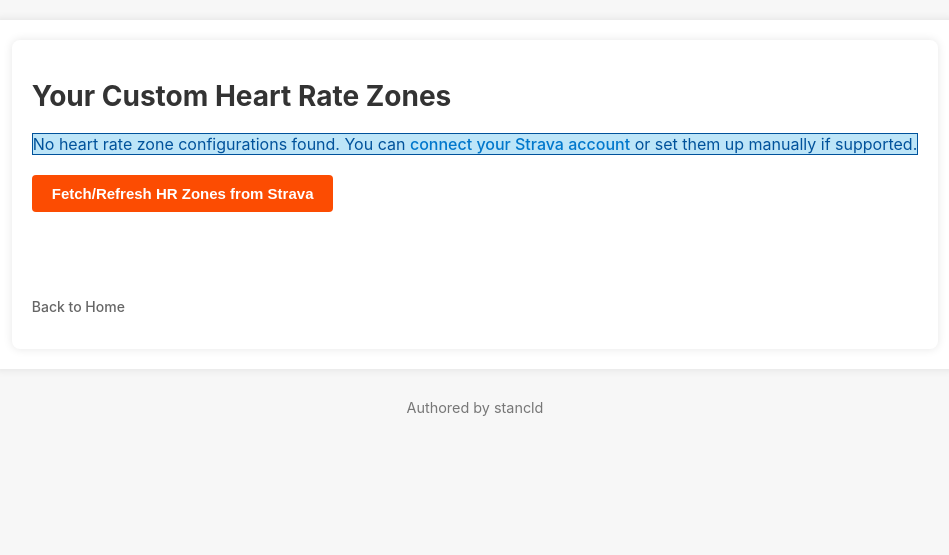
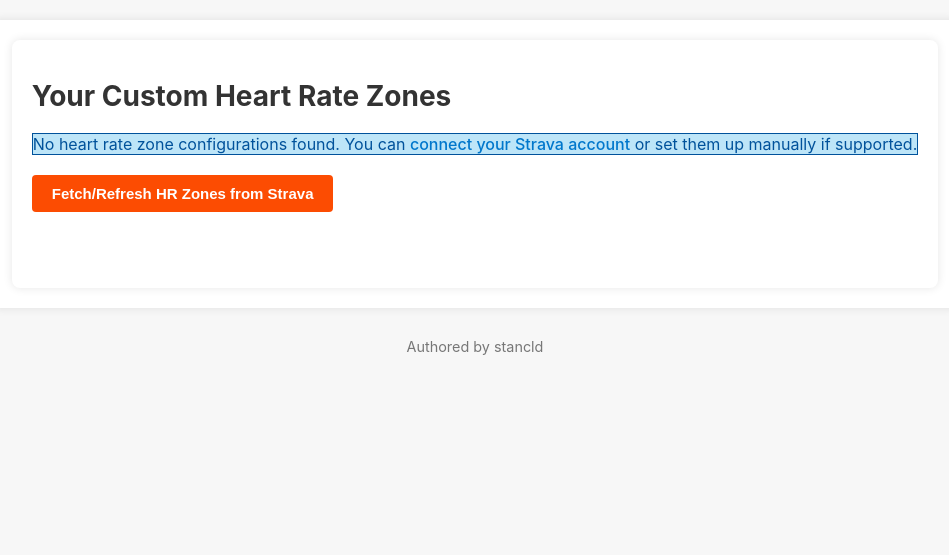
Before and after one commit to stancld/zonelens, a Django app: template backend/api/templates/api/hr_zone_display.html in a window 1280 px wide. Shown: the top 555 px of the page, without its empty margins (165-1114 px from the left). Run offline with Django 5.2, Linux system fonts and the light colour scheme; the template is opened without the code that fills it, so the values that code supplies are empty; parts of the project's set-up code (start-up, migrations or seed data) failed here and were passed over.

Commit message:
ux: Remove useless Back to home button

```diff
--- a/backend/api/templates/api/hr_zone_display.html
+++ b/backend/api/templates/api/hr_zone_display.html
@@ -186,17 +186,6 @@
             text-decoration: underline;
             color: #005ea6;
         }
-
-        p.back-link {
-            margin-top: 30px;
-            font-size: 14px;
-        }
-        p.back-link a {
-            color: #666;
-        }
-        p.back-link a:hover {
-            color: #333;
-        }
         .strava-logo-container {
             position: fixed;
             bottom: 15px;
@@ -334,8 +323,6 @@
             <button id="fetchStravaHrZonesButton">Fetch/Refresh HR Zones from Strava</button>
             <div id="fetchStatusMessage"></div>
         </div>
-
-        <p class="back-link"><a href="/">Back to Home</a></p>
     </div>
 
 <script>
```
